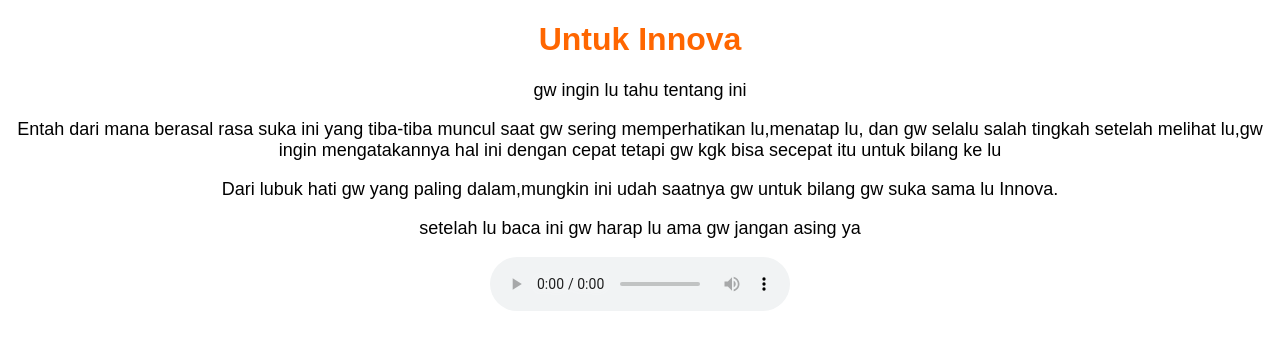
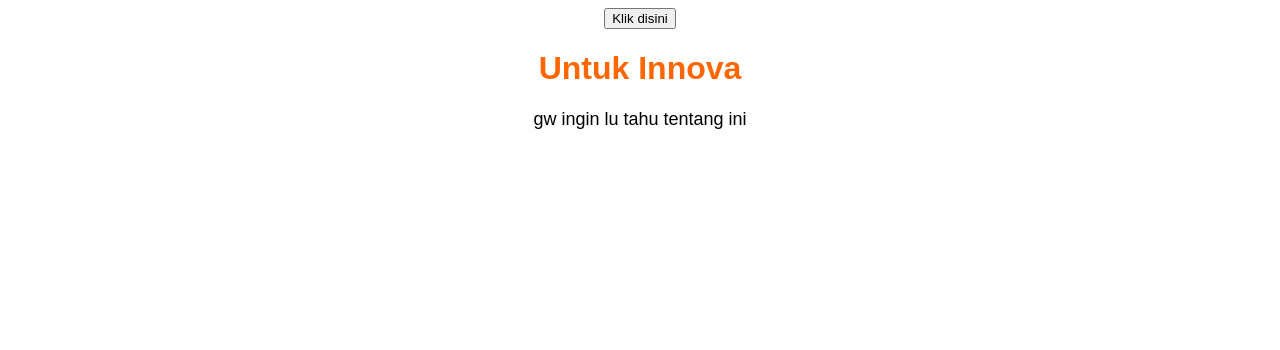
Before and after one commit to Hakim1122/Hakim1122.github.io, a plain HTML site: page index.html in a window 1280 px wide. Drawn offline with Linux system fonts and the light colour scheme.

Commit message:
Update index.html

```diff
--- a/index.html
+++ b/index.html
@@ -14,15 +14,10 @@
             font-size: 18px;
         }
     </style>
+    <button class="btn">Klik disini</button>
 </head>
 <body>
     <h1>Untuk Innova</h1>
     <p>gw ingin lu tahu tentang ini</p>
-    <p>Entah dari mana berasal rasa suka ini yang tiba-tiba muncul saat gw sering memperhatikan lu,menatap lu, dan gw selalu salah tingkah setelah melihat lu,gw ingin mengatakannya hal ini dengan cepat tetapi gw kgk bisa secepat itu untuk bilang ke lu </p>
-    <p>Dari lubuk hati gw yang paling dalam,mungkin ini udah saatnya gw untuk bilang gw suka sama lu Innova.</p>
-    <p>setelah lu baca ini gw harap lu ama gw jangan asing ya</p>
-    <audio controls autoplay>
-        <source src="musik.mp3" type="audio/mpeg">
-    </audio>
 </body>
 </html>
```
